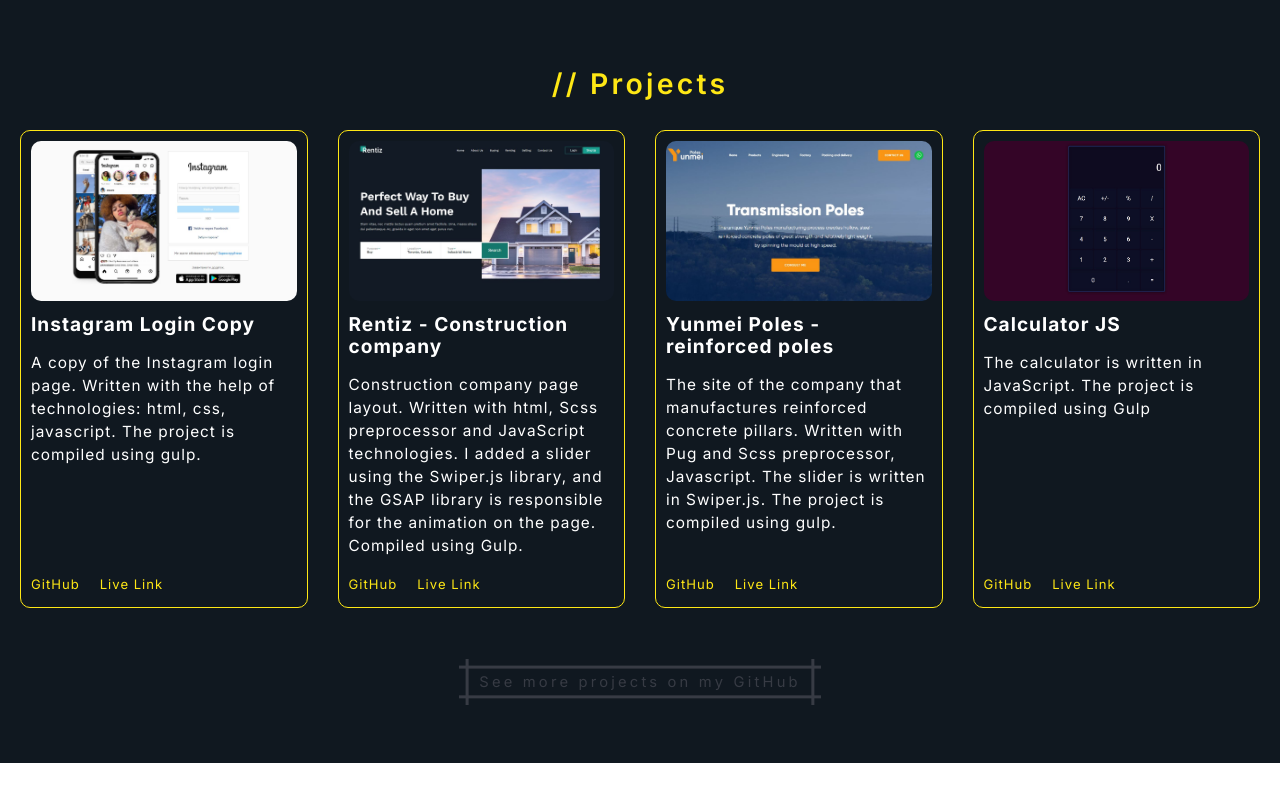
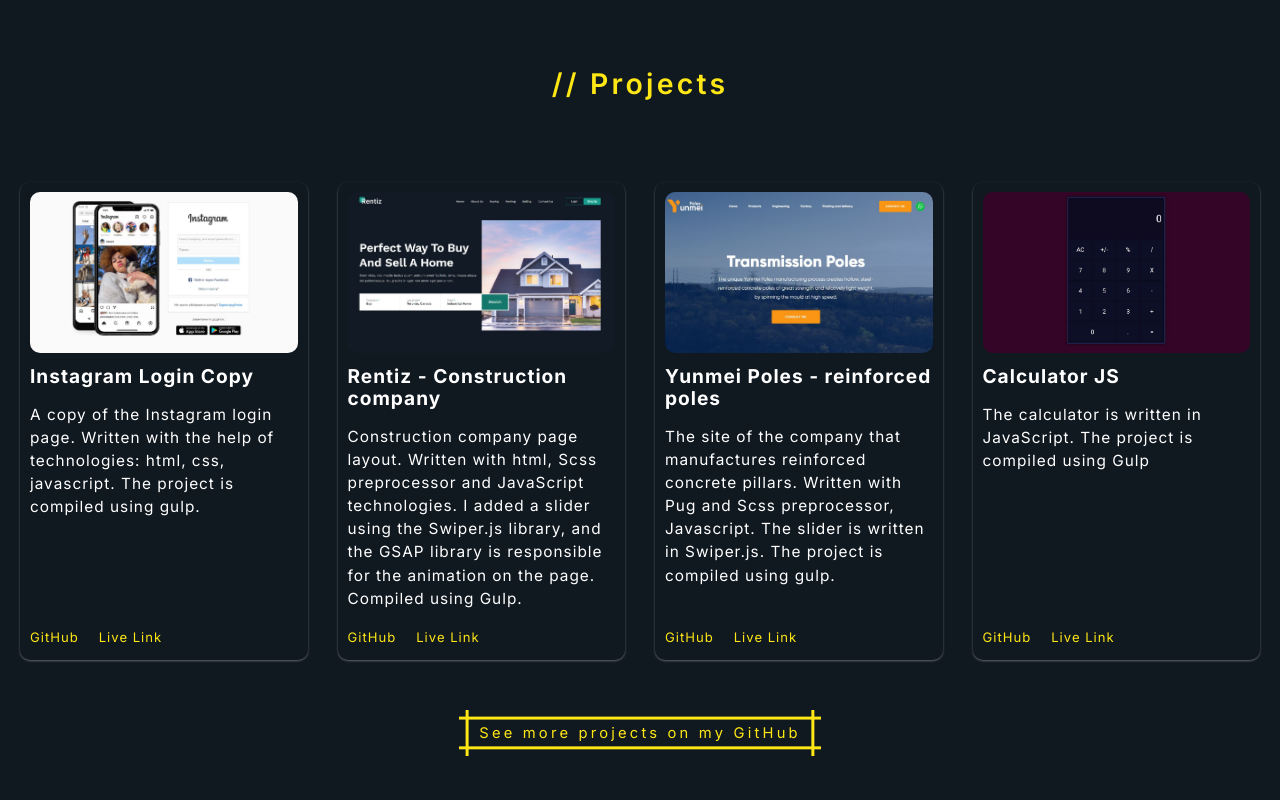
Before and after one commit to nyaremiiy/nyaremiiy, a React (Create React App) app: page / in a window 1280 px wide. Shown: the part 2220-3020 px from the top of the page. Built offline with nearby package versions, Linux system fonts and the light colour scheme.

Commit message:
Added a shadow to the cards

```diff
--- a/package.json
+++ b/package.json
@@ -14,6 +14,7 @@
     "react-scripts": "5.0.1",
     "redux": "^4.2.1",
     "set-interval-async": "^3.0.3",
+    "swiper": "^9.0.5",
     "web-vitals": "^2.1.4"
   },
   "scripts": {
--- a/src/components/ProjectCard/index.module.css
+++ b/src/components/ProjectCard/index.module.css
@@ -6,7 +6,8 @@
   border-radius: 10px;
   position: relative;
   transition: all 0.3s ease-in-out;
-  border: 1px solid #fee715;
+  /* border: 1px solid #fee715; */
+  box-shadow: rgba(255, 255, 255, 0.12) 0px 1px 3px, rgba(255, 255, 255, 0.24) 0px 1px 2px;
 }
 .projectCard:hover {
   background-color: #0e253c;
--- a/src/components/ProjectsM/index.js
+++ b/src/components/ProjectsM/index.js
@@ -1,6 +1,7 @@
 import s from './index.module.css';
 import { TitleH2, ProjectCard } from '../index';
 import projects from '../../data/projects';
+
 
 const ProjectsM = () => {
   return (
@@ -13,7 +14,7 @@ const ProjectsM = () => {
           })}
         </div>
         <div className={s.linkBox}>
-          <a className={s.link} href='https://github.com/nyaremiy'>
+          <a className={s.link} href='https://github.com/nyaremiiy'>
             See more projects on my GitHub
           </a>
         </div>
--- a/src/components/ProjectsM/index.module.css
+++ b/src/components/ProjectsM/index.module.css
@@ -2,11 +2,11 @@
   padding: clamp(1.875rem, 0.998rem + 4.39vw, 5rem) 0;
 }
 .cardBox {
+  margin-top: clamp(2.5rem, 1.623rem + 4.39vw, 5.625rem);
   display: grid;
   grid-template-columns: repeat(4, 1fr);
   justify-items: center;
   gap: 20px 30px;
-  margin-top: 30px;
 }
 .linkBox {
   margin-top: clamp(1.875rem, 1.173rem + 3.51vw, 4.375rem);
@@ -16,7 +16,7 @@
   text-decoration: none;
   --b: 3px;
   --s: 0.45em;
-  --color: #373b44;
+  --color: #fee715;
   margin: 0 auto;
   padding: calc(0.5em + var(--s)) calc(0.9em + var(--s));
   color: var(--color);
```
Also changed, not shown: 1 other file (tests, documents, lock files or other folders).
